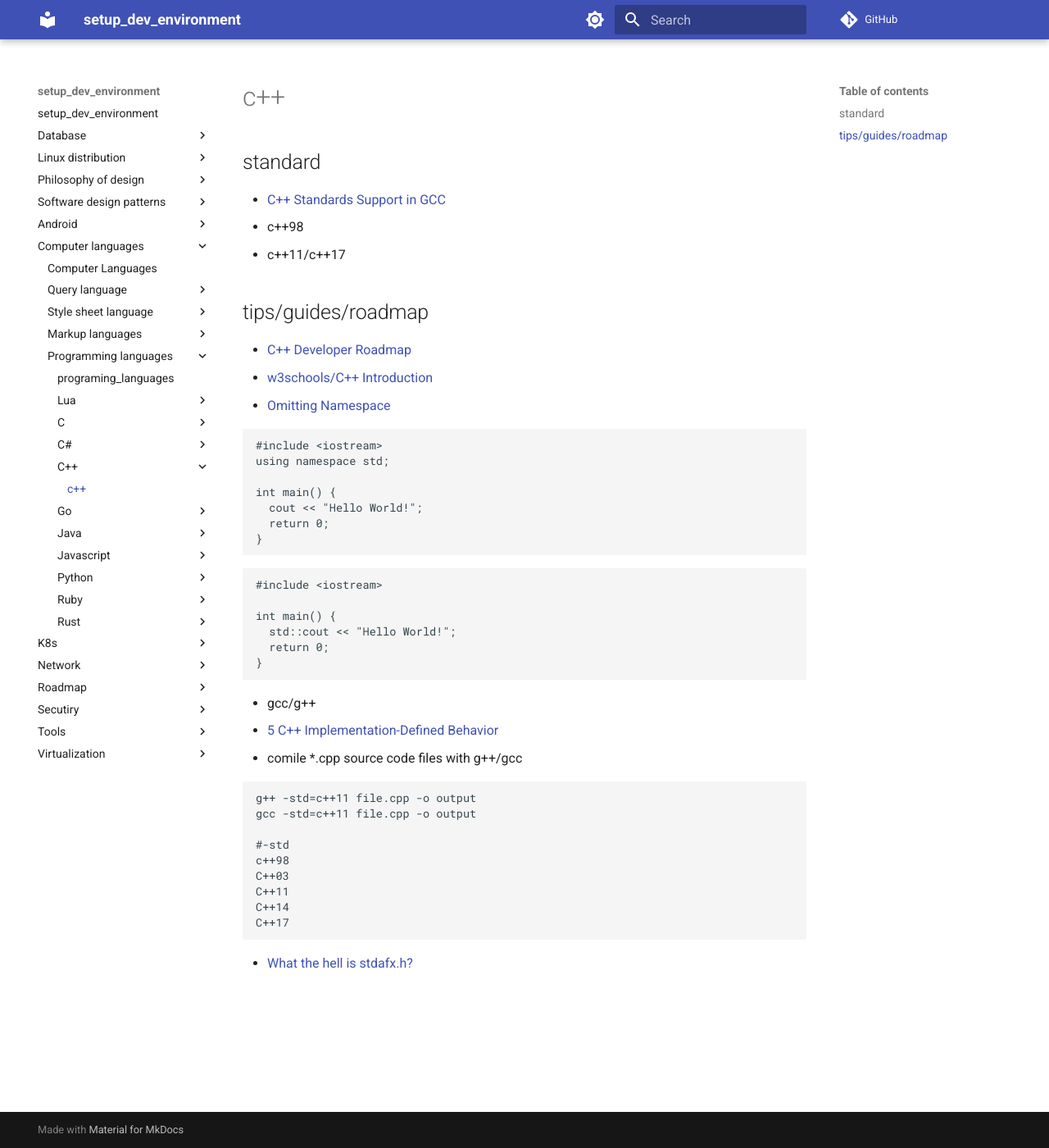
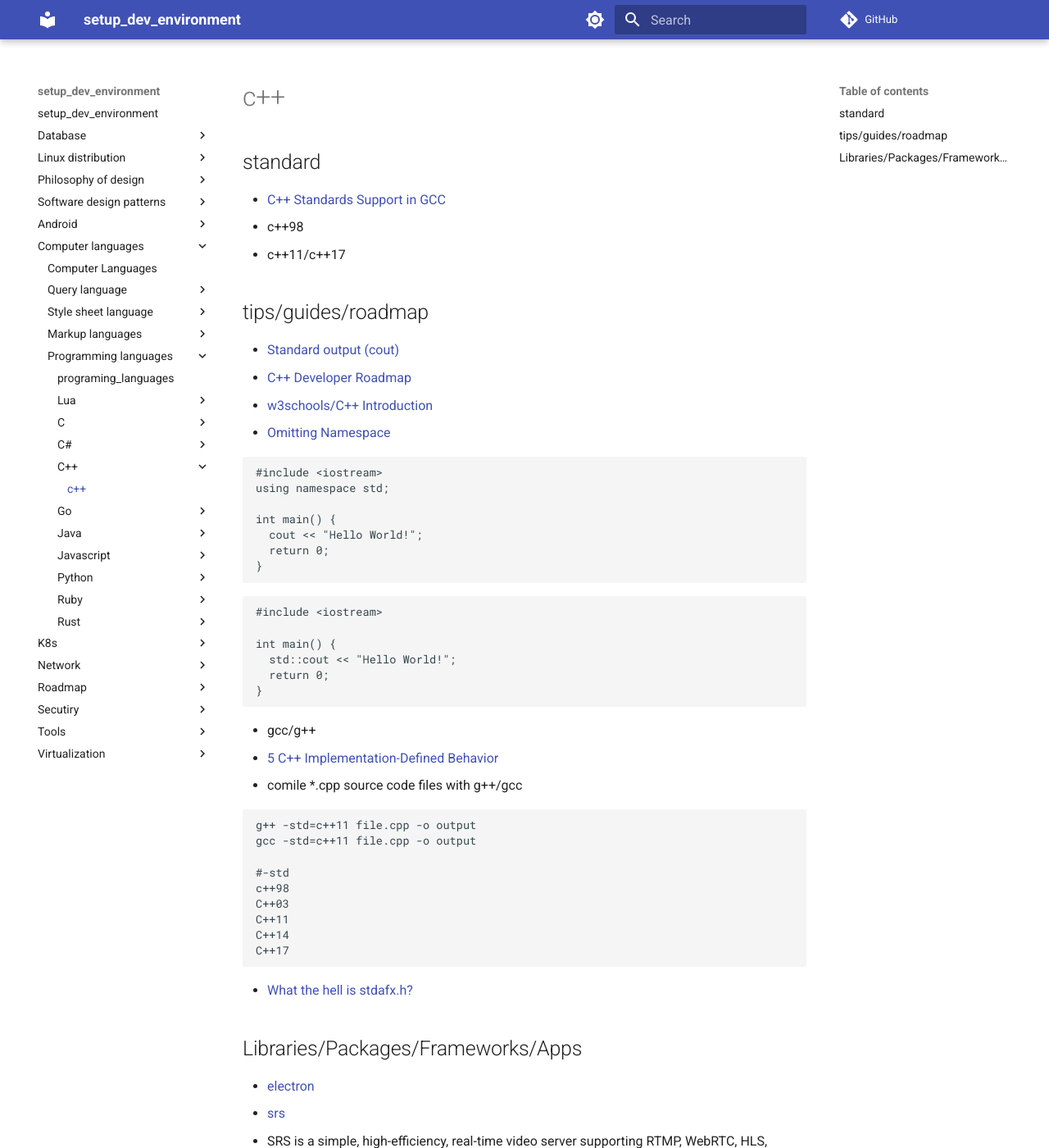
Before and after one commit to hong539/setup_dev_environment, an MkDocs documentation site: the page built from docs/computer languages/programming_languages/c++/c++.md, in a window 1280 px wide and 1400 px high. Shown: the whole window at 82% size. Built offline with MkDocs 1.6.1 and Material for MkDocs 9.7.7, drawn with Linux system fonts in a browser that asks for light colours; comment, search, counter and statistics services are not loaded; some of the changed text lies outside the part shown.

````diff
--- a/docs/computer languages/programming_languages/c++/c++.md
+++ b/docs/computer languages/programming_languages/c++/c++.md
@@ -8,6 +8,7 @@
 
 ## tips/guides/roadmap
 
+* [Standard output (cout)](https://cplusplus.com/doc/tutorial/basic_io/)
 * [C++ Developer Roadmap](https://roadmap.sh/cpp)
 * [w3schools/C++ Introduction](https://www.w3schools.com/cpp/cpp_intro.asp)
 * [Omitting Namespace](https://www.w3schools.com/cpp/cpp_syntax.asp)
@@ -48,3 +49,10 @@ C++17
 ```
 
 * [What the hell is stdafx.h?](https://learn.microsoft.com/en-us/cpp/build/creating-precompiled-header-files?view=msvc-170)
+
+## Libraries/Packages/Frameworks/Apps
+
+* [electron](https://github.com/electron/electron)
+* [srs](https://github.com/ossrs/srs)
+  * SRS is a simple, high-efficiency, real-time video server supporting RTMP, WebRTC, HLS, HTTP-FLV, SRT, MPEG-DASH, and GB28181.
+* [opencv](https://github.com/opencv/opencv)
````
Also changed, not shown: README.md (+3 -0 lines), docs/Linux_distribution/Proxmox/proxmox.md (added, +8 -0 lines), docs/computer languages/programming_languages/c/c.md (+4 -1 lines).
